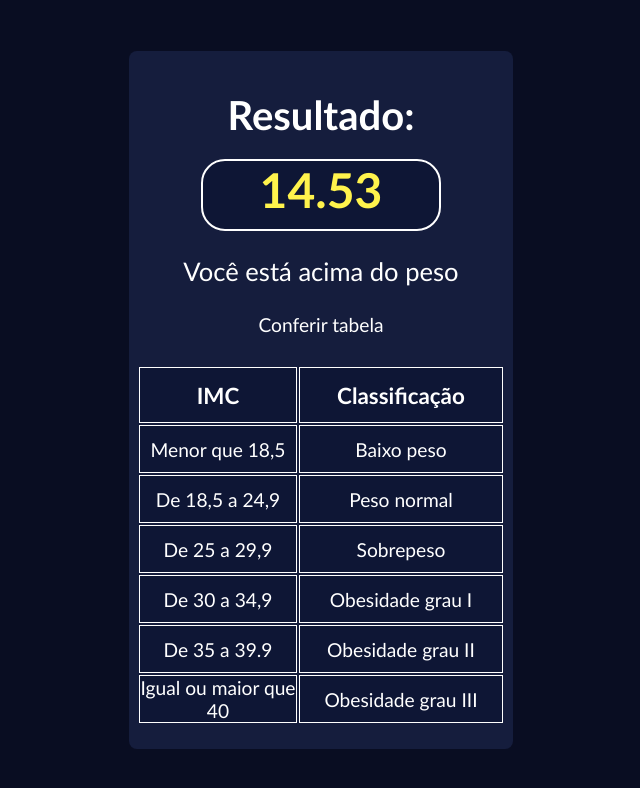
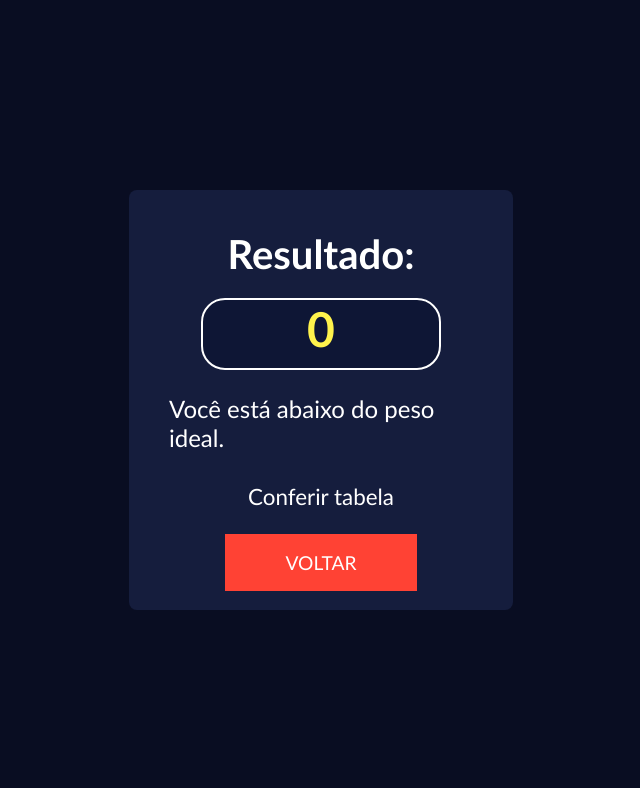
Before and after one commit to MickaelWenicio/React-IMC-Calculator, a React (Vite) app: page /result in a window 1280 px wide. Shown: the top 788 px of the page, without its empty margins (319-959 px from the left). Built offline with nearby package versions, Linux system fonts and the light colour scheme.

Commit message:
feat: script added, project finished.

```diff
--- a/src/components/FinalScreen/FinalScreen.css
+++ b/src/components/FinalScreen/FinalScreen.css
@@ -29,7 +29,7 @@
 
 #resultDiv span {
     color: #fff;
-    font-size: 1.6em;
+    font-size: 1.5em;
     margin-top: 1em;
 }
 
@@ -48,7 +48,7 @@
     text-align: center;
 }
 
-#resultDiv button {
+#resultDiv .showTable {
     color: white;
     background-color: transparent;
     border: none;
@@ -63,7 +63,7 @@
     transition: all 0.5s ease;
 }
 
-#resultDiv button:hover {
+#resultDiv .showTable:hover {
     color: white;
     background-color: #0e1635;
     border: none;
@@ -75,12 +75,28 @@
     border-radius: 8em;
 }
 
-#tableDiv{
+.tableDiv{
     display: flex;
     justify-content: center;
-    width: 100%;
+    width: 95%;
     margin-bottom: 1em;
     padding: .5em;
+}
+
+#resultDiv .Back{
+    background-color: rgb(255, 66, 52);
+    color: #fff;
+    width: 50%;
+    height: 3em;
+    font-size: 1.2em;
+    cursor: pointer;
+    border: none;
+    border-radius: 0;
+    margin-bottom: 1em;
+}
+
+.hiddedDiv{
+    display: none;
 }
 
 
--- a/src/components/FinalScreen/FinalScreen.jsx
+++ b/src/components/FinalScreen/FinalScreen.jsx
@@ -1,18 +1,28 @@
-import React from 'react'
+import React, { useState } from 'react'
+import {useNavigate} from 'react-router-dom'
 import './FinalScreen.css'
 
-const FinalScreen = () => {
+const FinalScreen = ({IMC, warning}) => {
 
+  const navigate = useNavigate()
+  const [buttonShow, setButtonShow] = useState(false)
+  const handleClick =()=>{
+    setButtonShow(!buttonShow)
+  }
+
+  const handleBackClick=()=>{
+    navigate('/');
+  }
 
   return (
     <div id='resultDiv'>
       <div id='infos'>
         <h1>Resultado:</h1>
-        <p>14.53</p>
-        <span>Você está acima do peso</span>
-        <button>Conferir tabela</button>
+        <p>{IMC}</p>
+        <span>Você está {warning}</span>
+        <button onClick={handleClick} className='showTable'>Conferir tabela</button>
       </div>
-      <div id='tableDiv'>
+      <div className={buttonShow ? "tableDiv" : "hiddedDiv"}>
         <table>
           <thead>
             <tr>
@@ -22,19 +32,19 @@ const FinalScreen = () => {
           </thead>
           <tbody>
             <tr>
-              <td>Menor que 18,5</td>
+              <td>Menor que 18.5</td>
               <td>Baixo peso</td>
             </tr>
             <tr>
-              <td>De 18,5 a 24,9</td>
+              <td>De 18.5 a 24.9</td>
               <td>Peso normal</td>
             </tr>
             <tr>
-              <td>De 25 a 29,9</td>
+              <td>De 25 a 29.9</td>
               <td>Sobrepeso</td>
             </tr>
             <tr>
-              <td>De 30 a 34,9</td>
+              <td>De 30 a 34.9</td>
               <td>Obesidade grau I</td>
             </tr>
             <tr>
@@ -48,6 +58,7 @@ const FinalScreen = () => {
           </tbody>
         </table>
       </div>
+      <button onClick={handleBackClick} className='Back'>VOLTAR</button>
     </div>
   )
 }
--- a/src/components/InitialScreen/InitialScreen.jsx
+++ b/src/components/InitialScreen/InitialScreen.jsx
@@ -2,23 +2,31 @@ import React from 'react'
 import './InitialScreen.css'
 import { useNavigate } from 'react-router-dom'
 
-const InitialScreen = () => {
+const InitialScreen = ({weight, height, setHeight, setWeight, }) => {
     const navigate = useNavigate()
-    const handleCalculateClick = () => {
 
-        navigate('/result');
+    //FUNCTIONS
+    const handleCalculateClick = (e) => {
+        if(height && weight){
+            e.preventDefault()
+            navigate('/result');
+        } else {
+            window.alert("preencha os campos corretamente.")
+        }
     };
+
+
   return (
     <div id='mainDiv'>
         <h1>Calculadora de IMC</h1>
         <form>
             <label htmlFor="weight">
                 <span>Peso</span>
-                <input type="number" placeholder='exemplo: 75kg'/>
+                <input type="number" placeholder='exemplo: 75kg' name='weight' value={weight} onChange={(e) => setWeight(e.target.value)}/>
             </label>
             <label htmlFor="height">
                 <span>Altura</span>
-                <input type="number" placeholder='exemplo: 180cm'/>
+                <input type="number" placeholder='exemplo: 180cm' name='height' value={height} onChange={(e) => setHeight(e.target.value)}/>
             </label>
             <div>
                 <button id='submit' type="button" onClick={handleCalculateClick}>CALCULAR</button>
--- a/src/routes/Routes.jsx
+++ b/src/routes/Routes.jsx
@@ -1,14 +1,45 @@
-import React from "react";
+import React, { useState , useEffect} from "react";
 import { BrowserRouter as Router, Route, Routes } from "react-router-dom";
 import InitialScreen from "../components/InitialScreen/InitialScreen";
 import FinalScreen from "../components/FinalScreen/FinalScreen";
 
 const AppRoutes = () => {
+  const [weight, setWeight]= useState('')
+  const [height, setHeight]= useState('')
+  const [warning, setWarning]= useState('')
+  const [IMC, setIMC]=useState(0)
+
+
+
+  useEffect(() => {
+    if (weight && height) {
+      const heightInMeters = height / 100;
+      const calculatedIMC = weight / (heightInMeters * heightInMeters);
+      setIMC(calculatedIMC.toFixed(2));
+    }
+  }, [weight, height]);
+
+  useEffect(()=>{
+    if(IMC <= 18.50 ){
+      setWarning("abaixo do peso ideal.")
+    }else if(IMC <= 24.99){
+      setWarning("no peso ideal.")
+    }else if(IMC <= 29.99){
+      setWarning("com sobrepeso.")
+    }else if(IMC <= 34.99){
+      setWarning("obesidade 1° grau.")
+    }else if(IMC <= 39.99){
+      setWarning("obesidade 2° grau.")
+    }else{
+      setWarning("obesidade 3° grau.")
+    }
+  },[IMC])
+
   return (
     <Router>
       <Routes>
-        <Route path="/" element={<InitialScreen />} />
-        <Route path="/result" element={<FinalScreen />}/>
+        <Route path="/" element={<InitialScreen weight={weight} height={height} setHeight={setHeight} setWeight={setWeight}/>} />
+        <Route path="/result" element={<FinalScreen IMC={IMC} warning={warning} />}/>
       </Routes>
     </Router>
   );
```
